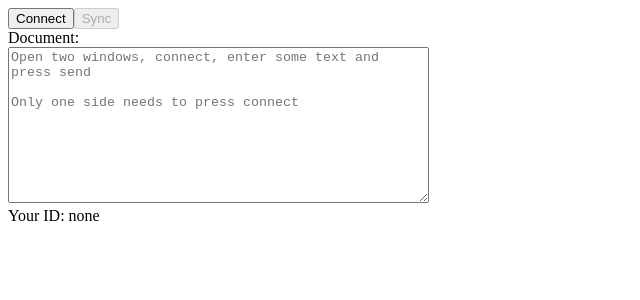
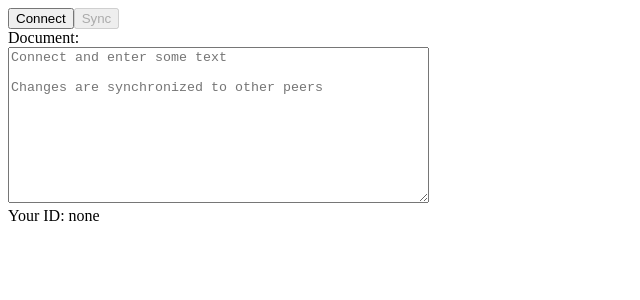
Before and after one commit to collabtext/collabtext, a React (Vite) app in the folder peer-client/: page / in a window 1280 px wide. Shown: the top 300 px of the page, without its empty margins (0-640 px from the left). Built offline with nearby package versions, Linux system fonts and the light colour scheme.

Commit message:
Add live editing (sync after every keystroke)

```diff
--- a/peer-client/src/App.jsx
+++ b/peer-client/src/App.jsx
@@ -7,13 +7,27 @@
 import { useCallback, useRef, useState } from 'react'
 
 import { RemoteOp, RGADoc } from "@collabtext/lib/src/crdt"
-// import Messenger from './messenger'
 import SignalClient from "./signalClient"
 import PeerConnection from "./peerConnection"
 
-import Toolbar from './Toolbar'
-import TextEditor from './TextEditor'
-import ChannelStates from './ChannelStates'
+import Toolbar from "./Toolbar"
+import TextEditor from "./TextEditor"
+import ChannelStates from "./ChannelStates"
+
+/**
+ * URL of the WebSocket server
+ */
+const WS_URL = "ws://localhost:4040/ws"
+
+/**
+ * Whether the user can edit even while offline
+ */
+const ENABLE_OFFLINE_EDITING = true
+
+/**
+ * Whether to sync after each key press, or only when a button is pushed
+ */
+const ENABLE_LIVE_EDITING = true
 
 const App = () => {
   // The document
@@ -86,7 +100,7 @@ const App = () => {
   //   }
   // }, [])
 
-  const connectSignaling = async (onRecvMessage, onChannelStateChange) => {
+  const connectSignaling = async (url, onRecvMessage, onChannelStateChange) => {
     signalClient.current = new SignalClient()
 
     // Event handlers
@@ -182,7 +196,7 @@ const App = () => {
     }
 
     // Connect to a signaling server
-    await signalClient.current.connect(handlers)
+    await signalClient.current.connect(url, handlers)
   }
 
   const close = () => {
@@ -225,7 +239,7 @@ const App = () => {
 
   const handleConnect = async () => {
     console.log('Pressed connect...')
-    await connectSignaling(handleRecv, handleChannelStateChange)
+    await connectSignaling(WS_URL, handleRecv, handleChannelStateChange)
   }
 
   const handleClose = () => {
@@ -233,10 +247,16 @@ const App = () => {
     close()
   }
 
-  const handleSync = () => {
+  const handleSync = (newDocStr) => {
+    if (!doc.current) {
+      // Skip this update
+      // Waiting for initialization
+      return
+    }
+
     // Compute a list of changes
     const ops = doc.current
-      .diffAndPatch(docStr)
+      .diffAndPatch(newDocStr)
       .map(op => op.toJSON())
 
     // Broadcast
@@ -247,18 +267,31 @@ const App = () => {
     })
   }
 
+  const handleChange = (e) => {
+    const newDocStr = e.target.value
+    setDocStr(newDocStr)
+
+    if (ENABLE_LIVE_EDITING) {
+      handleSync(newDocStr)
+    }
+  }
+
+  const isConnected = !!signalClient.current && signalClient.current.isReady()
+  const canEdit = ENABLE_OFFLINE_EDITING || isConnected
+
   return (
     <div>
       <Toolbar
-        isConnected={!!signalClient.current && signalClient.current.isReady()}
+        isConnected={isConnected}
         handleConnect={async () => await handleConnect()}
         handleClose={() => handleClose()}
-        handleSync={() => handleSync()}
+        handleSync={() => handleSync(docStr)}
       />
       <div>Document:</div>
       <TextEditor
         docStr={docStr}
-        handleChange={e => setDocStr(e.target.value)}
+        handleChange={handleChange}
+        isDisabled={!canEdit}
       />
       <ChannelStates
         userId={userId}
--- a/peer-client/src/TextEditor.jsx
+++ b/peer-client/src/TextEditor.jsx
@@ -1,9 +1,9 @@
 import PropTypes from 'prop-types'
 
-const placeholder = "Open two windows, connect, enter some text and press send" +
-                    "\n\nOnly one side needs to press connect"
+const placeholder = "Connect and enter some text" +
+                    "\n\nChanges are synchronized to other peers"
 
-const TextEditor = ({ docStr, handleChange }) => {
+const TextEditor = ({ docStr, handleChange, isDisabled }) => {
   return (
     <textarea
       value={docStr}
@@ -11,6 +11,7 @@ const TextEditor = ({ docStr, handleChange }) => {
       rows={10}
       cols={50}
       placeholder={placeholder}
+      disabled={isDisabled}
     />
   )
 }
@@ -18,6 +19,7 @@ const TextEditor = ({ docStr, handleChange }) => {
 TextEditor.propTypes = {
   docStr: PropTypes.string.isRequired,
   handleChange: PropTypes.func.isRequired,
+  isDisabled: PropTypes.bool.isRequired,
 }
 
 export default TextEditor
--- a/peer-client/src/signalClient.js
+++ b/peer-client/src/signalClient.js
@@ -22,7 +22,7 @@ class SignalClient {
     this.handlers = {}
   }
 
-  connect = async (handlers) => {
+  connect = async (url, handlers) => {
     // If a previous connection exists, do not create a new one
     if (this.isReady()) {
       console.log("Reusing a previous connection...")
@@ -37,10 +37,7 @@ class SignalClient {
 
     // Open a WebSocket connection
     // console.log("[signalClient] Trying to open a connection...")
-    this.socket = await this.constructWebSocket(
-      "ws://localhost:4040/socketserver",
-      "protocolOne",
-    )
+    this.socket = await this.constructWebSocket(url, "protocolOne")
 
     // Register event handlers
     this.socket.onerror = console.error
@@ -67,7 +64,7 @@ class SignalClient {
   }
 
   isReady = () => {
-    return this.socket && this.socket.readyState === WebSocket.OPEN
+    return !!this.socket && this.socket.readyState === WebSocket.OPEN
   }
 
   close = () => {
```
